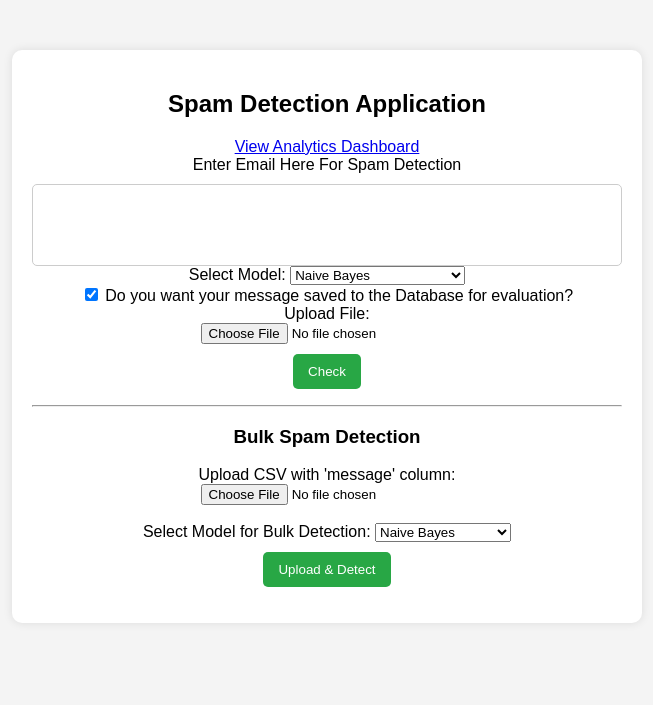
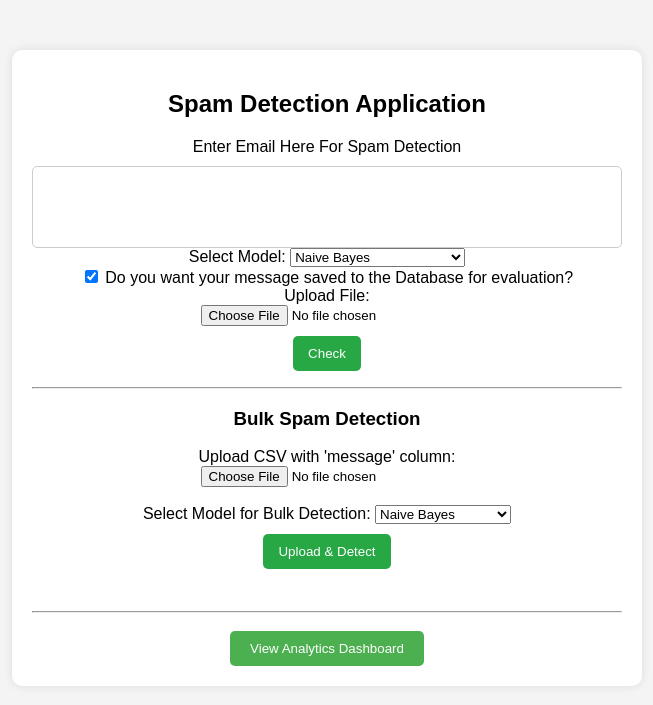
Before and after one commit to DaniAkiode/Codecademy-Projects, a Flask app: page / in a window 1280 px wide. Shown: the top 705 px of the page, without its empty margins (313-966 px from the left). Run offline with Flask 3, Linux system fonts and the light colour scheme; parts of the project's set-up code (start-up, migrations or seed data) failed here and were passed over.

Commit message:
Nice and neet :)

```diff
--- a/PortfolioProjects/spam-detection-application/templates/index.html
+++ b/PortfolioProjects/spam-detection-application/templates/index.html
@@ -13,7 +13,6 @@
             <!--Heading -->
             <h2>Spam Detection Application</h2>
 
-            <a href="/dashboard">View Analytics Dashboard</a>
             <!--Form for adding email/text message for prediction -->
             <form method="post" action="/">
                 <label for="message">Enter Email Here For Spam Detection</label>
@@ -92,7 +91,13 @@
                     <a href="{{ url_for('static', filename=bulk_csv_file.split('static/')[-1]) }}" download>Download Full Results as CSV</a>
                 {% endif %}
             {% endif %}
-
+            <br>
+            <hr>
+            <a href="/dashboard">
+                <button style="padding: 10px 20px; background-color: #4CAF50; color: white; border: none; border-radius: 5px;">
+                    View Analytics Dashboard
+                </button>
+            </a>
         </div>
     </body>
 </html>
```
Also changed, not shown: PortfolioProjects/spam-detection-application/spam_results_with_model.db.
